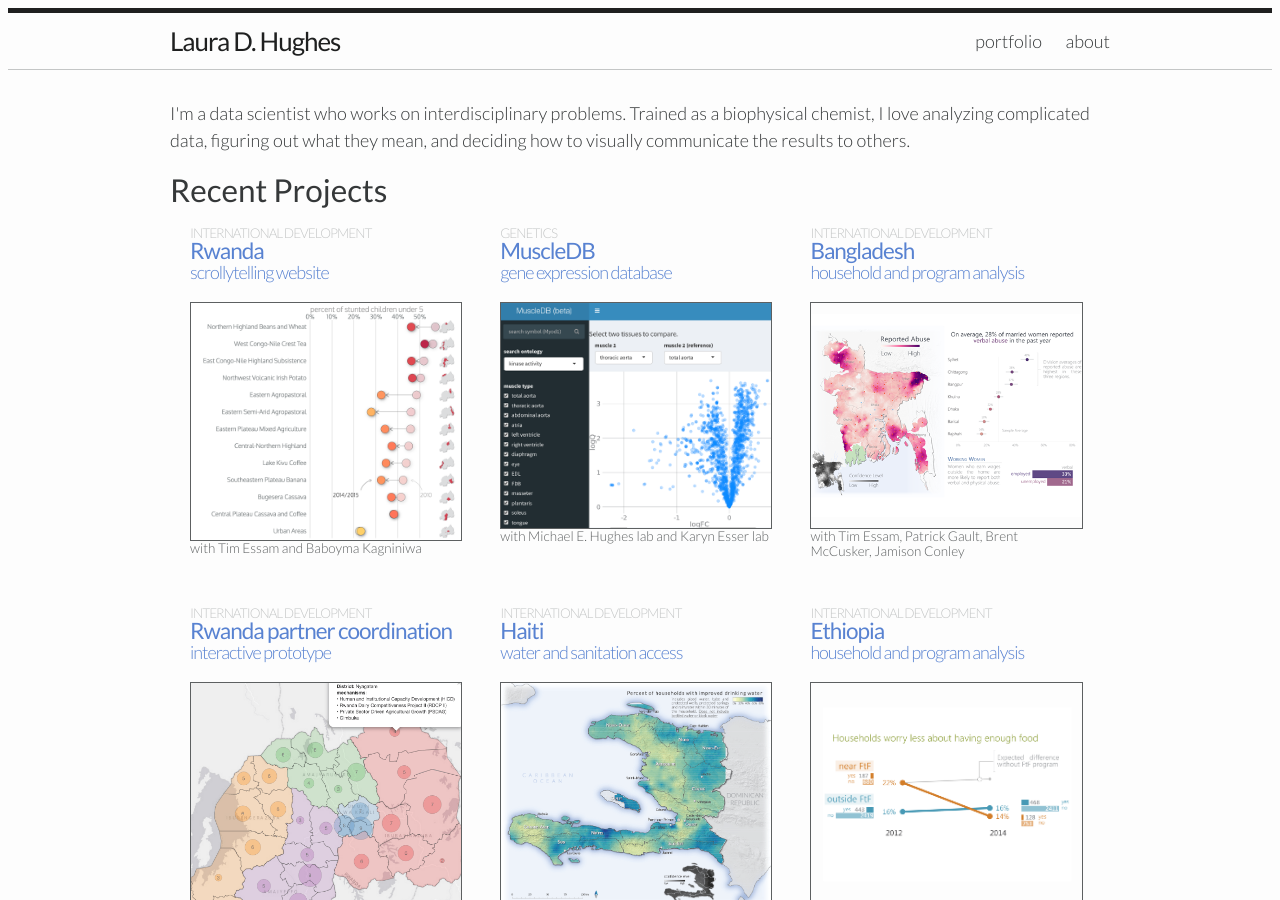
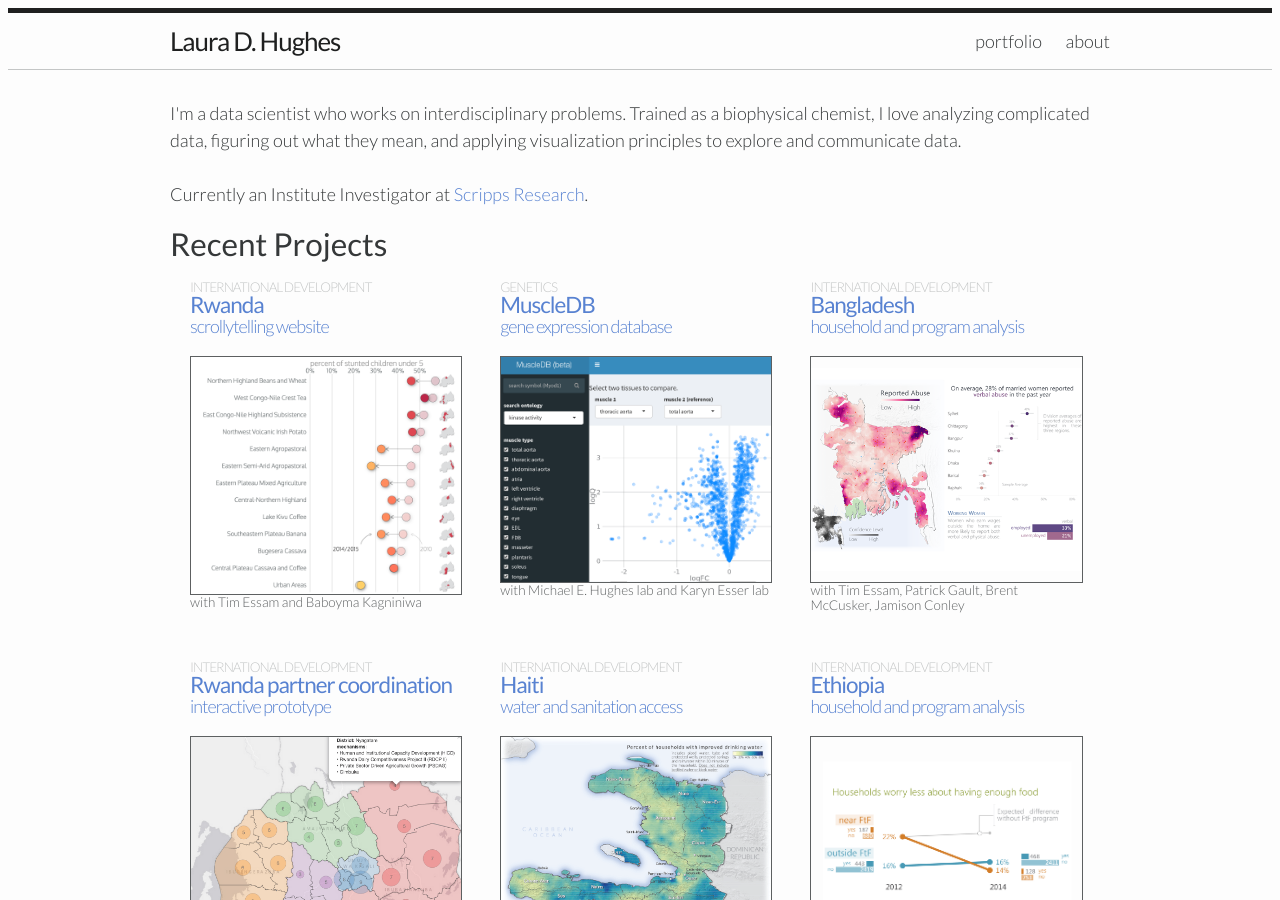
Before and after one commit to flaneuse/flaneuse.github.io, a Jekyll site: the page built from index.html, in a window 1280 px wide and 900 px high. Built offline with Jekyll 4.4.1, drawn with Linux system fonts in a browser that asks for light colours.

Commit message:
update index

```diff
--- a/index.html
+++ b/index.html
@@ -4,9 +4,15 @@ layout: default
 
 <div class="home">
   <span class="body">
-    I'm a data scientist who works on interdisciplinary problems. Trained as a
+    <p>I'm a data scientist who works on interdisciplinary problems. Trained as a
     biophysical chemist, I love analyzing complicated data, figuring out what
-    they mean, and deciding how to visually communicate the results to others.
+    they mean, and applying visualization principles to explore and communicate data.
+    </p>
+    <br/>
+
+    <p>
+      Currently an Institute Investigator at <a href="https://scripps.edu/faculty/hughes">Scripps Research</a>.
+      </p>
   </span>
 
   <!-- Loop over projects and resources -->
```
